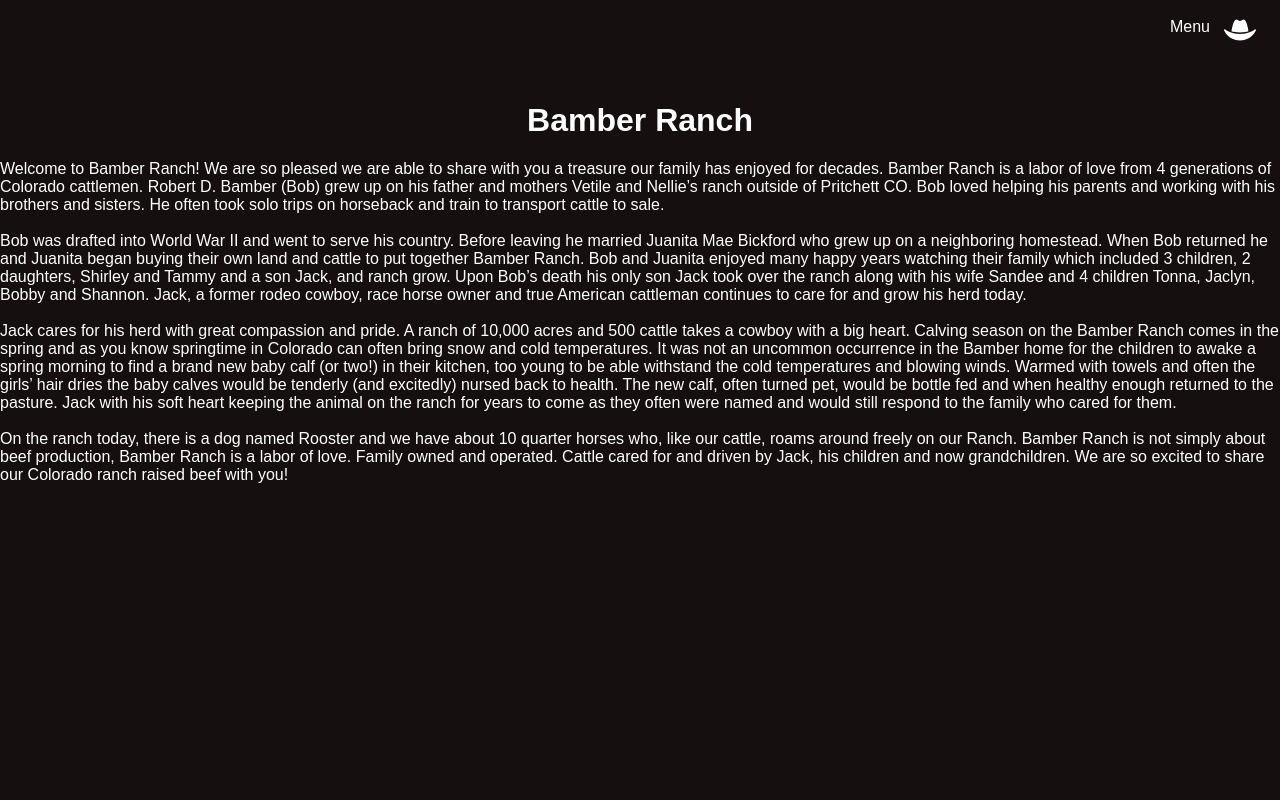
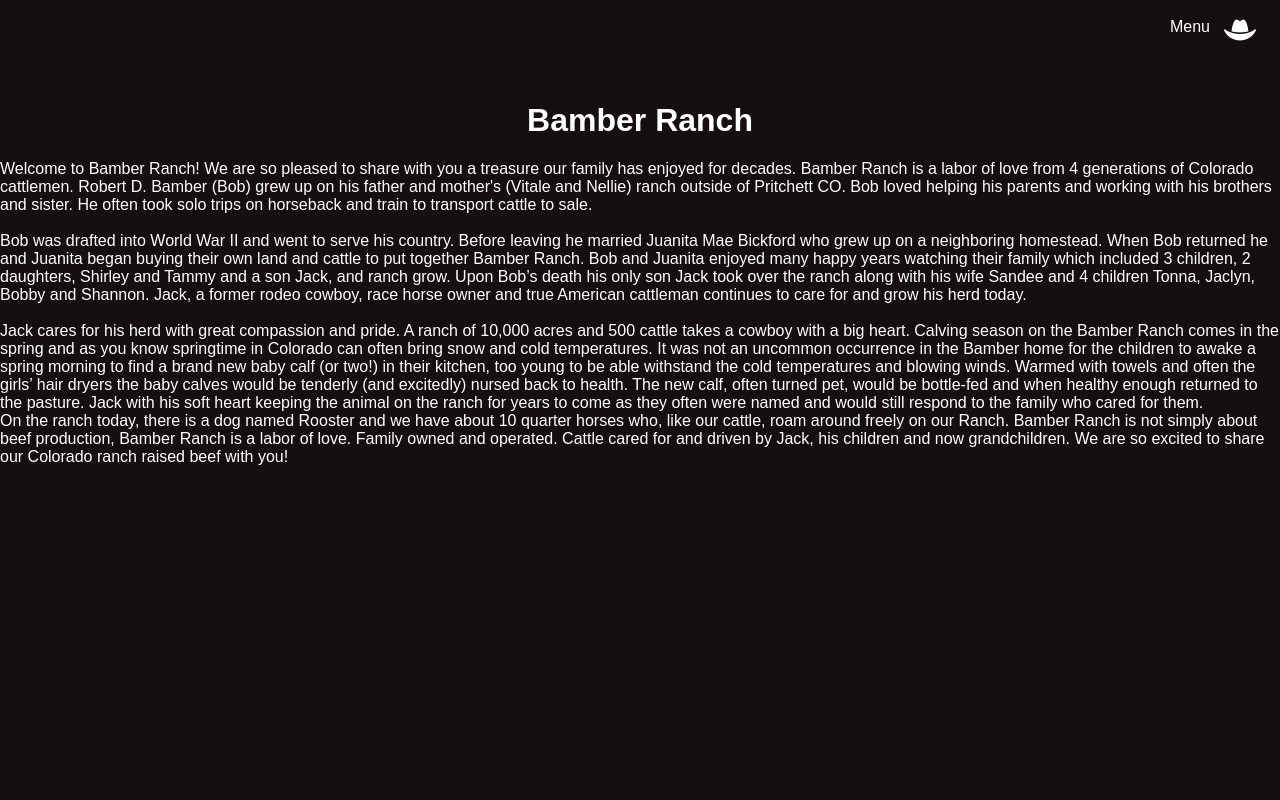
Before and after one commit to JanBo/theranch, a React (Create React App) app: page /aboutus in a window 1280 px wide. Shown: the top 800 px of the page. Built offline with nearby package versions, Linux system fonts and the light colour scheme; what @aws-amplify/datastore, aws-amplify would draw is missing.

Commit message:
updating the about part 2

```diff
--- a/src/components/AboutUs/index.js
+++ b/src/components/AboutUs/index.js
@@ -24,13 +24,13 @@ const AboutUs = () => {
       <Navbar toggle={toggle} />
       <Sidebar isOpen={isOpen} toggle={toggle} />
       <AboutUsContent>
-        Welcome to Bamber Ranch! We are so pleased we are able to share with you
-        a treasure our family has enjoyed for decades. Bamber Ranch is a labor
-        of love from 4 generations of Colorado cattlemen. Robert D. Bamber (Bob)
-        grew up on his father and mothers Vetile and Nellie’s ranch outside of
-        Pritchett CO. Bob loved helping his parents and working with his
-        brothers and sisters. He often took solo trips on horseback and train to
-        transport cattle to sale.
+        Welcome to Bamber Ranch! We are so pleased to share with you a treasure
+        our family has enjoyed for decades. Bamber Ranch is a labor of love from
+        4 generations of Colorado cattlemen. Robert D. Bamber (Bob) grew up on
+        his father and mother's (Vitale and Nellie) ranch outside of Pritchett
+        CO. Bob loved helping his parents and working with his brothers and
+        sister. He often took solo trips on horseback and train to transport
+        cattle to sale.
         <br />
         <br />
         Bob was drafted into World War II and went to serve his country. Before
@@ -52,21 +52,19 @@ const AboutUs = () => {
         was not an uncommon occurrence in the Bamber home for the children to
         awake a spring morning to find a brand new baby calf (or two!) in their
         kitchen, too young to be able withstand the cold temperatures and
-        blowing winds. Warmed with towels and often the girls’ hair dries the
+        blowing winds. Warmed with towels and often the girls’ hair dryers the
         baby calves would be tenderly (and excitedly) nursed back to health. The
-        new calf, often turned pet, would be bottle fed and when healthy enough
+        new calf, often turned pet, would be bottle-fed and when healthy enough
         returned to the pasture. Jack with his soft heart keeping the animal on
         the ranch for years to come as they often were named and would still
         respond to the family who cared for them.
         <br />
-        <br />
         On the ranch today, there is a dog named Rooster and we have about 10
-        quarter horses who, like our cattle, roams around freely on our Ranch.
+        quarter horses who, like our cattle, roam around freely on our Ranch.
         Bamber Ranch is not simply about beef production, Bamber Ranch is a
         labor of love. Family owned and operated. Cattle cared for and driven by
         Jack, his children and now grandchildren. We are so excited to share our
         Colorado ranch raised beef with you!
-        <br />
         <br />
       </AboutUsContent>
 
```
